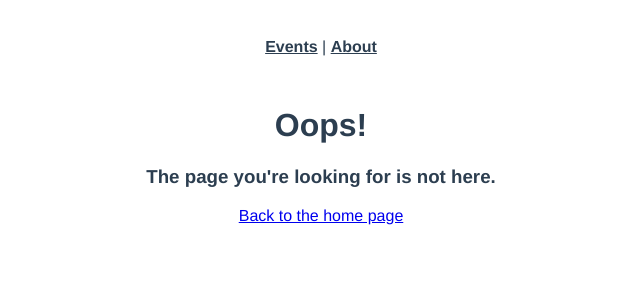
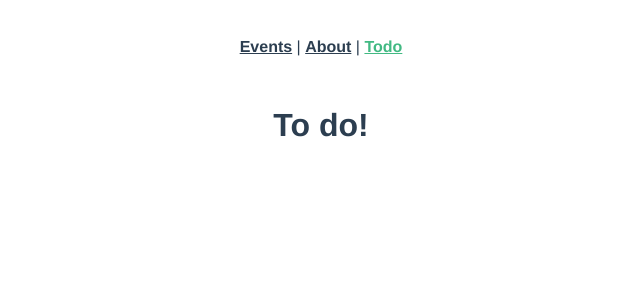
Before and after one commit to thasup/real-world-vue, a Vue app: page /todo in a window 1280 px wide. Shown: the top 300 px of the page, without its empty margins (319-959 px from the left). Built offline with nearby package versions, Linux system fonts and the light colour scheme.

Commit message:
Add todo page

```diff
--- a/src/App.vue
+++ b/src/App.vue
@@ -5,7 +5,8 @@
   </div>
   <div id="nav">
     <router-link :to="{ name: 'EventList' }">Events</router-link> |
-    <router-link :to="{ name: 'About' }">About</router-link>
+    <router-link :to="{ name: 'About' }">About</router-link> |
+    <router-link :to="{ name: 'Todo' }">Todo</router-link>
   </div>
   <router-view/>
   </div>
--- a/src/router/index.js
+++ b/src/router/index.js
@@ -5,6 +5,7 @@ import EventDetails from '../views/event/EventDetails.vue'
 import EventRegister from '../views/event/EventRegister.vue'
 import EventEdit from '../views/event/EventEdit.vue'
 import AboutView from '../views/AboutView.vue'
+import TodoView from '../views/TodoView.vue'
 import NotFound from '@/views/NotFound.vue'
 import NetworkError from '@/views/NetworkError.vue'
 import NProgress from "nprogress"
@@ -67,6 +68,11 @@ const routes = [
     alias: "/about"
   },
   {
+    path: '/todo',
+    name: 'Todo',
+    component: TodoView,
+  },
+  {
     path: '/:catchAll(.*)',
     name: 'NotFound',
     component: NotFound
--- /dev/null
+++ b/src/views/TodoView.vue
@@ -0,0 +1,5 @@
+<template>
+  <div class="todo">
+    <h1>To do!</h1>
+  </div>
+</template>
```
Also changed, not shown: 1 other file (tests, documents, lock files or other folders). Lines whose indentation alone changed are shown as unchanged.
